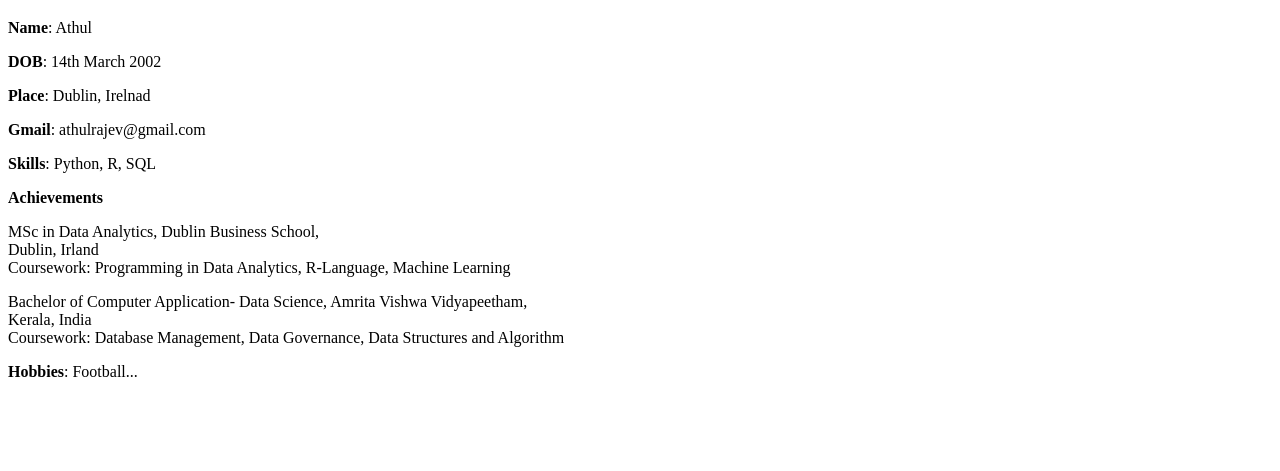
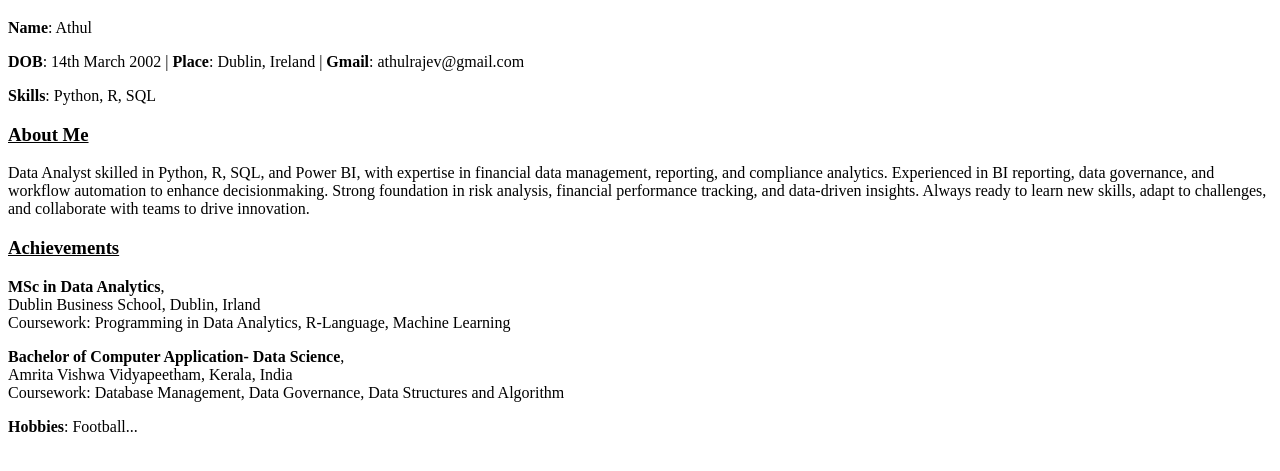
Before and after one commit to athulrj02/athul-raj, a plain HTML site: page portfolio.html in a window 1280 px wide. Shown: the part 61-532 px from the top of the page. Drawn offline with Linux system fonts and the light colour scheme.

Commit message:
Portfolio: commit 3

```diff
--- a/portfolio.html
+++ b/portfolio.html
@@ -1,18 +1,31 @@
 <!DOCTYPE html>
 <html>
+    <head>
+        <title> Portfolio</title>
+        <link rel = "stylesheet", href = "style.css">
+    </head>
     <body>
         <h1>Biodata</h1>
         <p><b>Name</b>: Athul</p>
-        <p><b>DOB</b>: 14th March 2002</p>
-        <p><b>Place</b>: Dublin, Irelnad</p>
-        <p><b>Gmail</b>: athulrajev@gmail.com</p>
+        <p><b>DOB</b>: 14th March 2002 | <b>Place</b>: Dublin, Ireland | <b>Gmail</b>: athulrajev@gmail.com</p>
         <p><b>Skills</b>: Python, R, SQL</p>
-        <p><b>Achievements</b></p>
-        <p>MSc in Data Analytics, Dublin Business School,<br>
-            Dublin, Irland<br>
+        <section>
+            <h3><u>About Me</u></h3>
+            <p>
+                Data Analyst skilled in Python, R, SQL, and Power BI, with expertise in financial data management, reporting, and
+                compliance analytics. Experienced in BI reporting, data governance, and workflow automation to enhance decisionmaking.
+                Strong foundation in risk analysis, financial performance tracking, and data-driven insights. Always ready
+                to learn new skills, adapt to challenges, and collaborate with teams to drive innovation.
+
+            </p>
+        </section>
+
+        <h3><u>Achievements</u></h3>
+        <p><b>MSc in Data Analytics</b>,<br>
+            Dublin Business School, Dublin, Irland<br>
             Coursework: Programming in Data Analytics, R-Language, Machine Learning</p>
-        <p>Bachelor of Computer Application- Data Science, Amrita Vishwa Vidyapeetham,<br>
-            Kerala, India<br>
+        <p><b>Bachelor of Computer Application- Data Science</b>,<br>
+            Amrita Vishwa Vidyapeetham, Kerala, India<br>
             Coursework: Database Management, Data Governance, Data Structures and Algorithm</p>
         <p><b>Hobbies</b>: Football...</p>
     </body>
```
